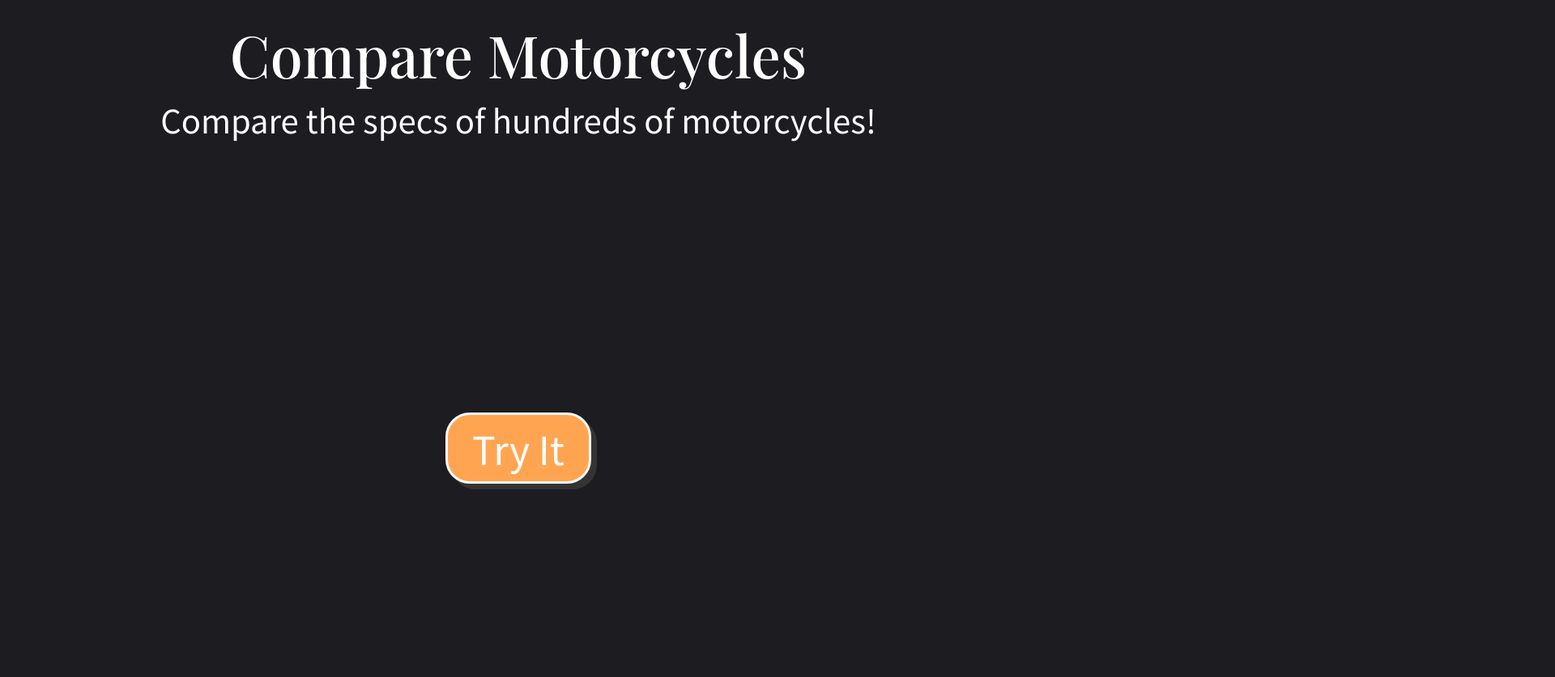
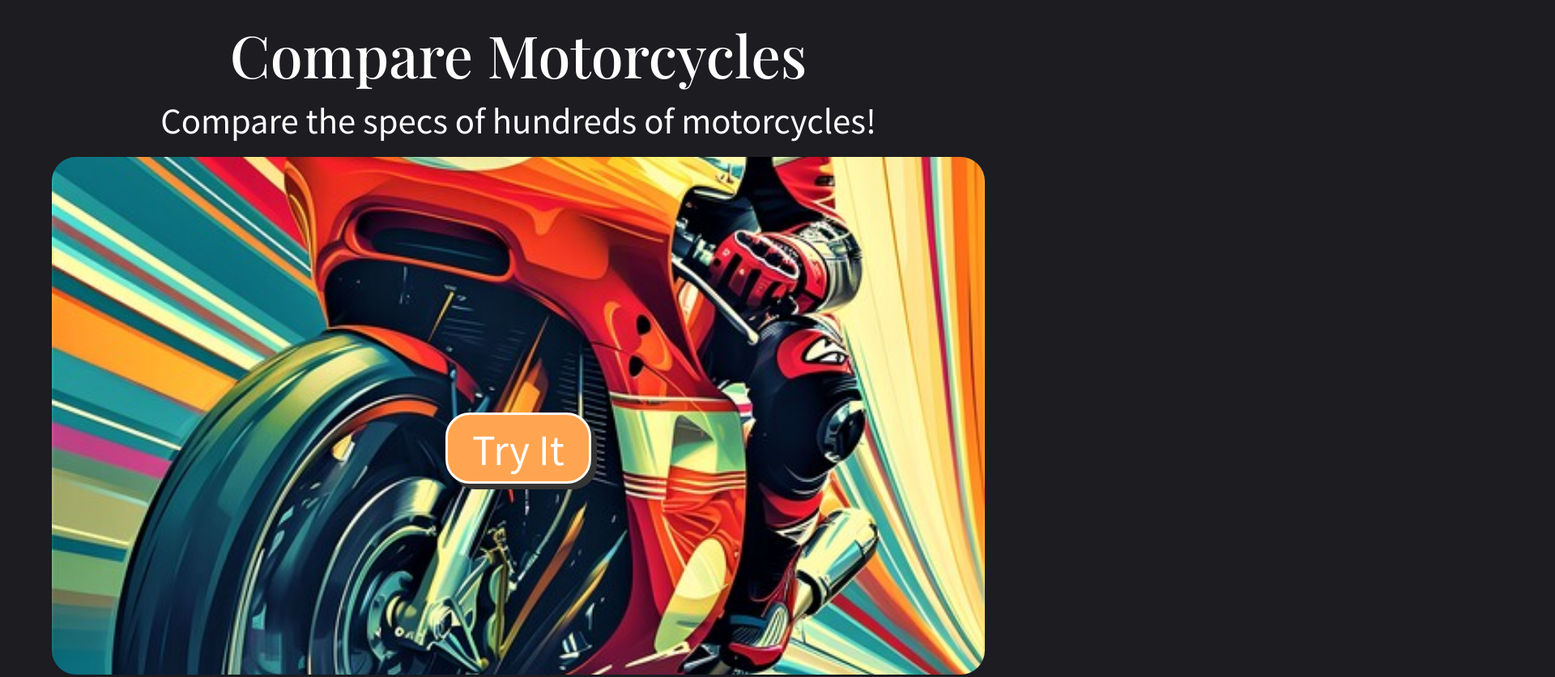
Before and after one commit to keatonflake/compare-motorcycles, a website built with Vite: page src/index.html in a window 1280 px wide. Shown: the top 837 px of the page at 81% size, 1920 px wide, since content can reach past the window. Built offline with nearby package versions, Linux system fonts and the light colour scheme; some packages are replaced by stand-ins of ours; no server answers; files whose address does not match are found by name; a web font is replaced by a local one.

Commit message:
true fix for render

```diff
--- a/src/css/desktop.css
+++ b/src/css/desktop.css
@@ -83,7 +83,7 @@ h1 {
     margin: 10px auto;
     background-size: cover;
     background-position: center;
-    background-image: url(../assets/motorcycle_desktop.jpg);
+    background-image: url(../../public/motorcycle_desktop.jpg);
 }
 
 .inputContainer {
--- a/src/css/mobile.css
+++ b/src/css/mobile.css
@@ -75,7 +75,7 @@ h1 {
     margin: 10px auto;
     background-size: cover;
     background-position: center;
-    background-image: url(../motorcycle_mobile.jpg);
+    background-image: url(../../public/motorcycle_mobile.jpg);
 }
 
 .inputContainer {
--- a/src/css/tablet.css
+++ b/src/css/tablet.css
@@ -83,7 +83,7 @@ h1 {
     margin: 10px auto;
     background-size: cover;
     background-position: center;
-    background-image: url(../motorcycle_desktop.jpg);
+    background-image: url(../../public/motorcycle_desktop.jpg);
 }
 
 .inputContainer {
--- a/src/index.html
+++ b/src/index.html
@@ -34,7 +34,6 @@
     <link href="https://stackpath.bootstrapcdn.com/bootstrap/4.5.2/css/bootstrap.min.css" rel="stylesheet">
 
 
-    <!-- Your custom CSS -->
     <link rel="stylesheet" href="css/mobile.css" media="only screen and (max-width: 767px)">
     <link rel="stylesheet" href="css/tablet.css" media="only screen and (min-width: 768px) and (max-width: 1023px)">
     <link rel="stylesheet" href="css/desktop.css" media="only screen and (min-width: 1024px)">
@@ -47,14 +46,9 @@
     </div>
     <div id="hero" class="rounded-max">
         <div class="actionButtonContainer">
-        <a id="tryItButton" class="rounded-max" href="#compareTitle">Try It</a>
+            <a id="tryItButton" class="rounded-max" href="#compareTitle">Try It</a>
+        </div>
     </div>
-</div>
-    <img src="../public/motorcycle_desktop.jpg" alt="">
-    <img src="./public/motorcycle_mobile.jpg" alt="">
-    <img src="./motorcycle_desktop.jpg" alt="">
-    <img src="motorcycle_mobile.jpg" alt="">
-
 
     <div class="inputContainer">
         <h1 id="compareTitle">Lets Compare</h1>
```
